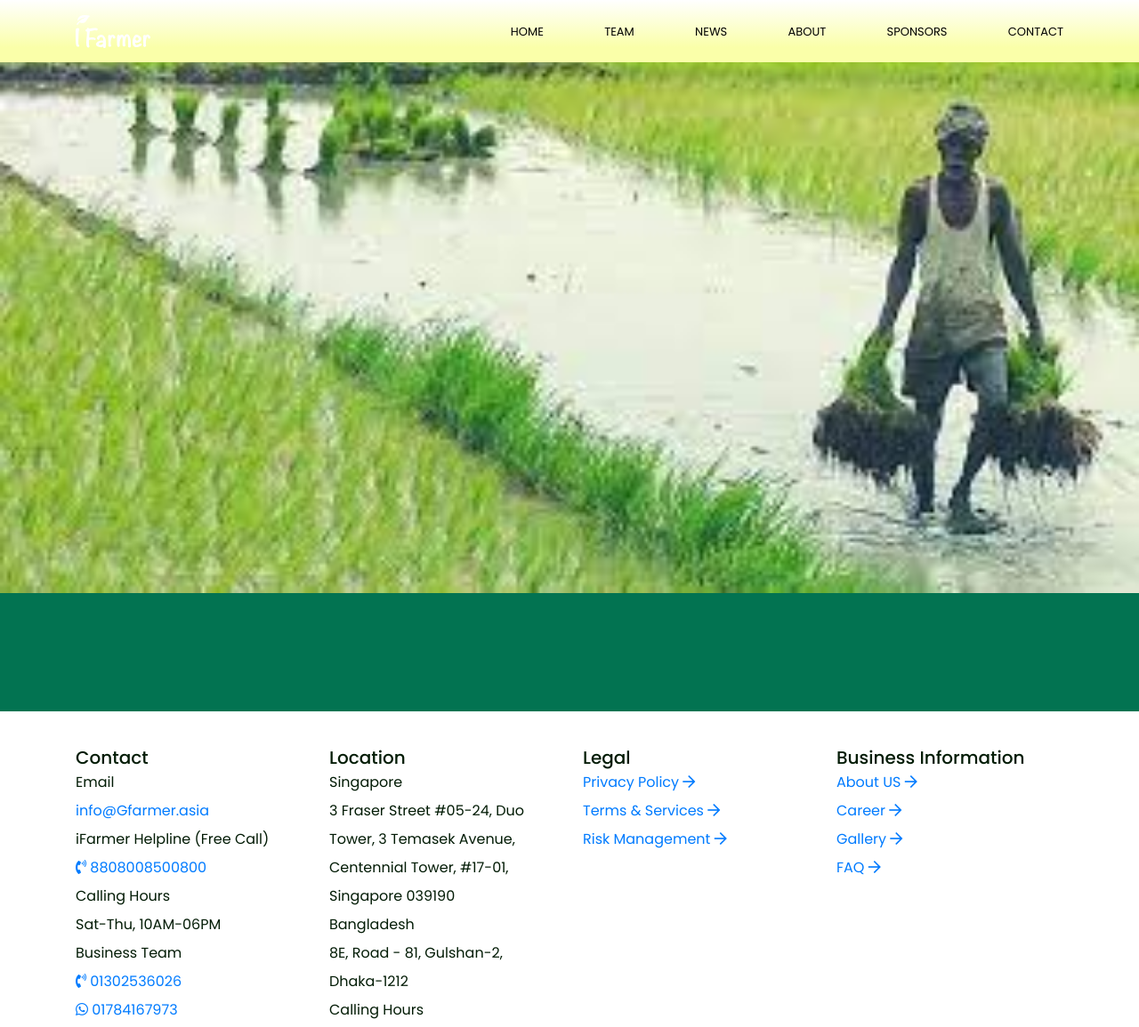
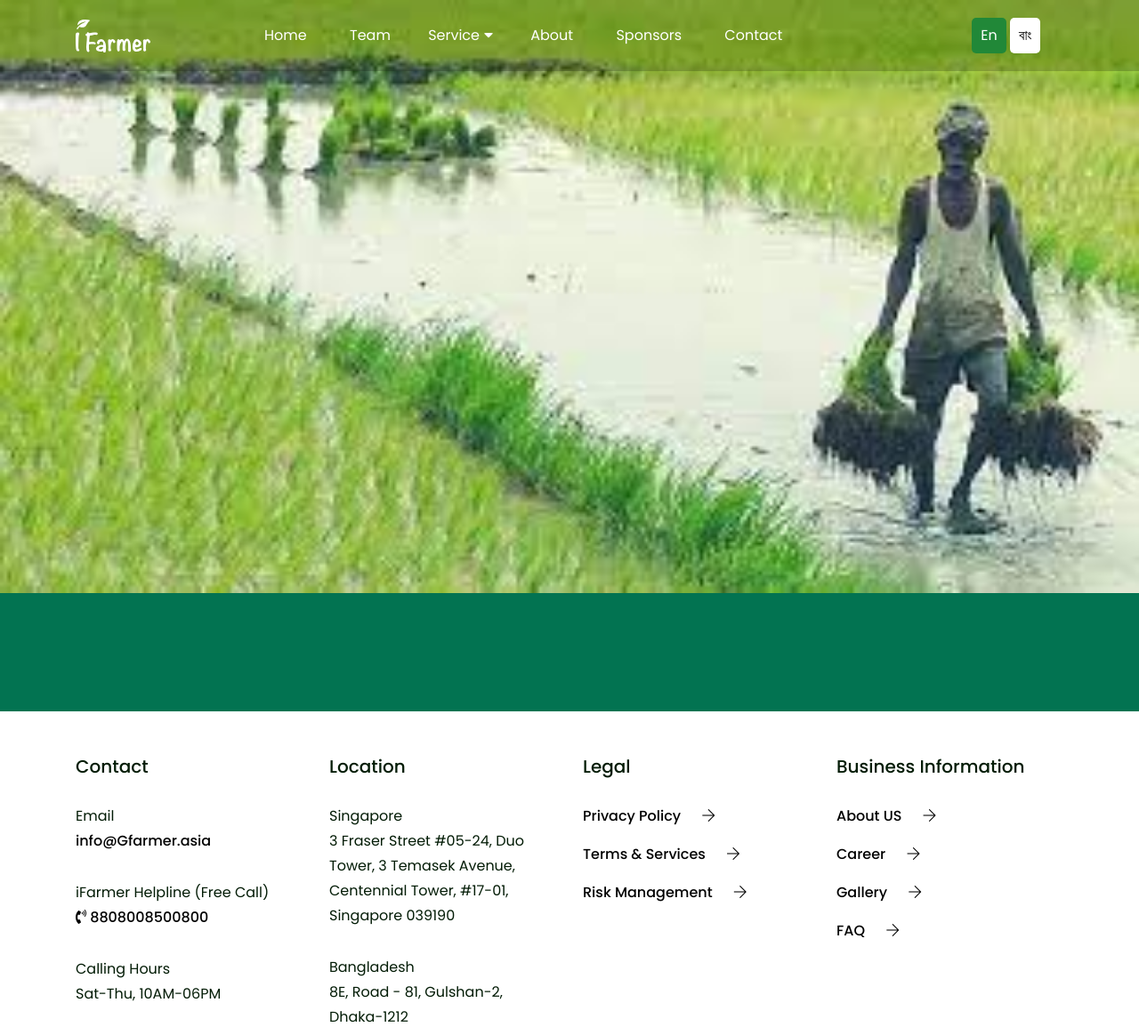
Before and after one commit to Satayjit-Biswas/G-Farmer, a plain HTML site: page index.html in a window 1280 px wide. Shown: the top 1155 px of the page at 89% size. Drawn offline with Linux system fonts and the light colour scheme; a web font is replaced by a local one.

Commit message:
Dropdown

```diff
--- a/css/style.css
+++ b/css/style.css
@@ -70,7 +70,7 @@ p {
 	font-size: 16px;
 	font-style: normal;
 	font-weight: 400;
-	line-height: 32px;
+	line-height: 28px;
 }
 
 ol,
@@ -89,6 +89,26 @@ textarea:focus {
 	outline: none;
 }
 
+.link_Underline a {
+	position: relative;
+	display: inline;
+}
+
+.link_Underline a::after {
+	position: absolute;
+	content: '';
+	background-color: #027351;
+	width: 0;
+	height: 1px;
+	transition: .3s;
+	left: 0;
+	bottom: -5px;
+}
+
+.link_Underline a:hover::after {
+	width: 100%;
+
+}
 
 /*Proloader START CSS*/
 .preloader {
@@ -174,7 +194,7 @@ textarea:focus {
 	height: 100%;
 	border-style: solid;
 	/* Spinner Color */
-	border-color: #f9fb76 #f9fb76 transparent;
+	border-color: #f9fb76 #0000001a transparent;
 	border-radius: 50%;
 	border-width: 6px;
 }
@@ -433,19 +453,14 @@ textarea:focus {
 
 
 header {
-	position: fixed;
+	position: absolute;
 	top: 0;
 	left: 0;
-	height: 70px;
-	line-height: 70px;
+	height: 80px;
+	line-height: 80px;
 	z-index: 1024;
 	width: 100%;
-	-webkit-transition: background 0.3s;
-	-o-transition: background 0.3s;
-	transition: background 0.3s;
-	background: -webkit-gradient(linear, left bottom, left top, color-stop(24%, #faffa9), to(#fff));
-	background: -o-linear-gradient(bottom, #faffa9 24%, #fff 100%);
-	background: linear-gradient(360deg, #faffa9 24%, #fff 100%);
+	background-color: #00000033;
 
 }
 
@@ -463,7 +478,7 @@ header.sticky {
 }
 
 #menu {
-	text-align: right;
+	text-align: left;
 }
 
 #menu li {
@@ -472,13 +487,15 @@ header.sticky {
 }
 
 #menu li a {
-	font-size: 13px;
-	text-transform: uppercase;
-	color: #000000;
-	padding: 0 32px;
+	font-size: 16px;
+	text-transform: capitalize;
+	color: #ffffff;
+	margin: 0 22px;
+	padding: 0;
 	-webkit-transition: 0.3s;
 	-o-transition: 0.3s;
 	transition: 0.3s;
+	font-weight: 400;
 }
 
 #menu li:last-child a {
@@ -487,11 +504,77 @@ header.sticky {
 
 #menu>li>a.active,
 #menu>li>a:hover {
-	color: #9e6919;
+	color: #ffffff;
+}
+
+.link_Underline a::after {
+	background-color: #fff;
+}
+.menu_btn{
+	text-align: right;
+	padding-right: 15px;
+	display: flex;
+	align-items: center;
+	justify-content: center;
+}
+.menu_btn a {
+	color: #fff;
+	background-color: #218838;
+	border-color: #1e7e34;
+	padding: 20px 10px;
+	border-radius: 5px;
+	text-transform: capitalize;
+	display: inline-block;
+	transition: .3s;
+	line-height: 0;
+}
+.menu_btn .L_active{
+	background-color: #fff;
+	color: #000;
+}
+.menu_btn a:hover{
+	opacity: .8;
 }
 
 
+.drop_down {
+	position: relative;
+	cursor: pointer;
+}
 
+.drop_down i {
+	padding-left: 5px;
+	transition: .3s;
+}
+.drop_down:hover>i {
+	transform: rotateX(180deg);
+}
+
+
+.drop_down_box {
+	position: absolute;
+	top: 88px;
+	left: 0;
+	width: 150px;
+	display: none;
+}
+.drop_down_box ul,.drop_down_box ul li{
+	display: block !important;
+	background-color: #ffffff;
+}
+.drop_down_box>ul>li>a{
+	display: block !important;
+	color: #000 !important;
+	padding: 5px 0 5px 10px!important;
+	margin: 0 !important;
+	line-height: 30px;
+}
+.drop_down_box a:hover{
+	background-color: #e2e2e2;
+}
+.drop_down:hover>.drop_down_box {
+	display: block ;
+}
 /*return-to-top START CSS*/
 
 .back-to-top {
@@ -532,6 +615,32 @@ header.sticky {
 
 
 /* hero_section */
-footer{
-	padding:  40px 0;
+footer {
+	padding: 50px 0;
 }
+
+.footer_top_box h5 {
+	padding-bottom: 15px;
+}
+
+.footer_sub_box {
+	padding: 15px 0;
+}
+
+.footer_sub_box a {
+	font-weight: 500;
+	color: #000;
+}
+
+.f-link p {
+	padding-bottom: 15px;
+}
+
+.f-link p span {
+	padding-right: 20px;
+}
+
+.f-link p i {
+	color: #000000;
+	font-weight: 300;
+}
--- a/index.html
+++ b/index.html
@@ -49,35 +49,57 @@
     <header class="d-flex align-items-center">
         <div class="container">
             <div class="row align-items-center">
-                <div class="col-md-3 col-8 text-left">
+                <div class="col-md-2 col-8 text-left">
                     <!--logo start-->
                     <a href="#"><img src="img/logo.svg" class="img-fluid logo" alt=""></a>
                     <!--logo end-->
                 </div>
-                <div class="col-md-9 col-4">
+                <div class="col-md-10 col-4">
+                    <div class="row">
+                        <div class="col-md-10">
                             <!--menu start-->
                             <ul id="menu">
-                        <li class="nav-item">
+                                <li class="nav-item link_Underline">
                                     <a href="#" class="nav-link">Home</a>
                                 </li>
-                        <li class="nav-item">
+                                <li class="nav-item link_Underline">
                                     <a href="#" class="nav-link">Team</a>
                                 </li>
 
                                 <li class="nav-item">
-                            <a href="#" class="nav-link">News</a>
+                                    <span class="nav-link drop_down">Service<i class="fas fa-caret-down"></i>
+                                        <div class="drop_down_box">
+                                            <ul>
+                                                <li>
+                                                    <a href="#">Home</a>
                                                 </li>
-                        <li class="nav-item">
+                                                <li>
+                                                    <a href="#">Team</a>
+                                                </li>
+                                            </ul>
+                                        </div>
+                                    </span>
+                                </li>
+                                <li class="nav-item link_Underline">
                                     <a href="#" class="nav-link">About</a>
                                 </li>
-                        <li class="nav-item">
+                                <li class="nav-item link_Underline">
                                     <a href="#" class="nav-link">Sponsors</a>
                                 </li>
-                        <li class="nav-item">
-                            <a href="#" class="nav-link">Contact</a>
+                                <li class="nav-item link_Underline">
+                                    <a href="#" class="nav-link ">Contact</a>
                                 </li>
                             </ul>
                             <!--menu end-->
+                        </div>
+                        <div class="col-md-2 menu_btn ">
+                            <div>
+                                <a href="#">En</a>
+                                <a href="#" class="L_active">বাং</a>
+                            </div>
+                        </div>
+                    </div>
+
 
                     <!-- menu toggler -->
                     <div class="hamburger-menu">
@@ -197,12 +219,6 @@
                             </p>
                         </div>
                         <div class="footer_sub_box">
-                            <p>Calling Hours</p>
-                            <p>
-                                Sat-Thu, 10AM-06PM
-                            </p>
-                        </div>
-                        <div class="footer_sub_box">
                             <p>Visiting Hours </p>
                             <p>
                                 Sun-Thu, (Appointment Basis)
@@ -211,10 +227,10 @@
                     </div>
                 </div>
                 <div class="col-lg-3 col-md-2 col-1">
-                    <div class="footer_top_box">
+                    <div class="footer_top_box f-link link_Underline">
                         <h5>Legal</h5>
                         <div class="footer_sub_box">
-                            <p>
+                            <p class="b-15">
                                 <a href="#">
                                     <span class="footer-text mt-0">Privacy Policy </span>
                                     <i class="far fa-arrow-right"></i>
@@ -237,9 +253,9 @@
                     </div>
                 </div>
                 <div class="col-lg-3 col-md-2 col-1">
-                    <div class="footer_top_box">
+                    <div class="footer_top_box f-link">
                         <h5>Business Information</h5>
-                        <div class="footer_sub_box">
+                        <div class="footer_sub_box link_Underline">
                             <p>
                                 <a href="#">
                                     <span class="footer-text mt-0">About US</span>
```
Lines whose indentation alone changed are shown as unchanged.
